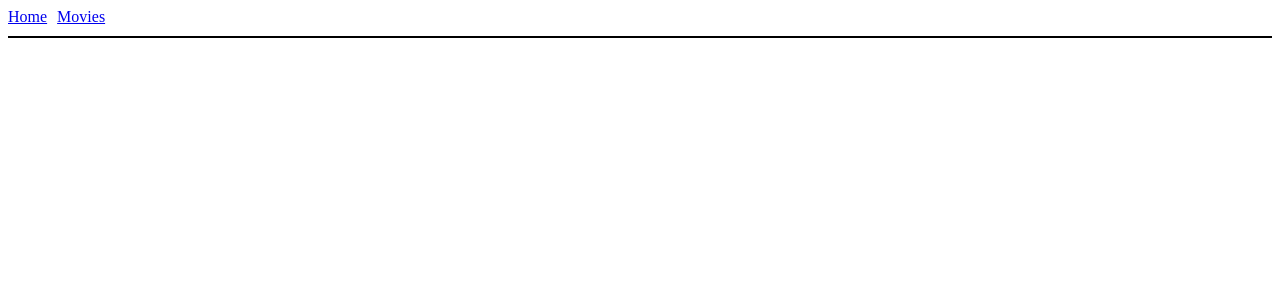
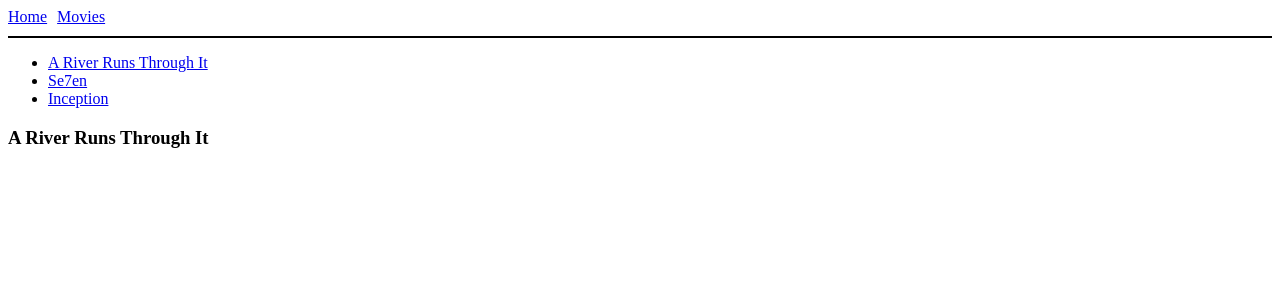
Before and after one commit to learn-co-curriculum/react-ts-react-router-dynamic-routes, a React (Create React App) app: page /movies/1 in a window 1280 px wide. Before the commit this address had no page. Shown: the top 300 px of the page. Built offline with nearby package versions, Linux system fonts and the light colour scheme.

Commit message:
add solution

```diff
--- a/src/components/App.tsx
+++ b/src/components/App.tsx
@@ -2,6 +2,7 @@
 import { Routes, Route } from "react-router-dom";
 import NavBar from "./NavBar";
 import MoviesPage from "./MoviesPage";
+import MovieShow from "./MovieShow";
 import { Movie } from "../types";
 
 function App() {
@@ -15,7 +16,9 @@
     <div>
       <NavBar />
       <Routes>
-        <Route path="/movies" element={<MoviesPage movies={movies} />} />
+        <Route path="/movies" element={<MoviesPage movies={movies} />}>
+          <Route path={`:movieId`} element={<MovieShow movies={movies} />} />
+        </Route>
         <Route path="/" element={<div>Home</div>} />
       </Routes>
     </div>
--- /dev/null
+++ b/src/components/MovieShow.tsx
@@ -0,0 +1,22 @@
+import { useParams } from "react-router-dom";
+import { Movie } from "../types";
+
+interface Props {
+  movies: Movie[];
+}
+
+function MovieShow({ movies }: Props) {
+  const params = useParams();
+
+  const foundMovie = movies.find(
+    (movie) => movie.id === parseInt(params.movieId!)
+  );
+
+  return (
+    <div>
+      <h3>{foundMovie!.title}</h3>
+    </div>
+  );
+}
+
+export default MovieShow;
--- /dev/null
+++ b/src/components/MoviesList.tsx
@@ -0,0 +1,18 @@
+import { Link } from "react-router-dom";
+import { Movie } from "../types";
+
+interface Props {
+  movies: Movie[];
+}
+
+function MoviesList({ movies }: Props) {
+  const renderMovies = movies.map((movie) => (
+    <li key={movie.id}>
+      <Link to={`${movie.id}`}>{movie.title}</Link>
+    </li>
+  ));
+
+  return <ul>{renderMovies}</ul>;
+}
+
+export default MoviesList;
--- a/src/components/MoviesPage.tsx
+++ b/src/components/MoviesPage.tsx
@@ -1,14 +1,19 @@
+import { Outlet, useMatch } from "react-router-dom";
+import MoviesList from "./MoviesList";
+
 import { Movie } from "../types";
-import MoviesList from "./MoviesList";
 
 interface Props {
   movies: Movie[];
 }
 
 function MoviesPage({ movies }: Props) {
+  const match = useMatch("/movies");
+
   return (
     <div>
       <MoviesList movies={movies} />
+      {match ? <h3>Choose a movie from the above list</h3> : <Outlet />}
     </div>
   );
 }
```
